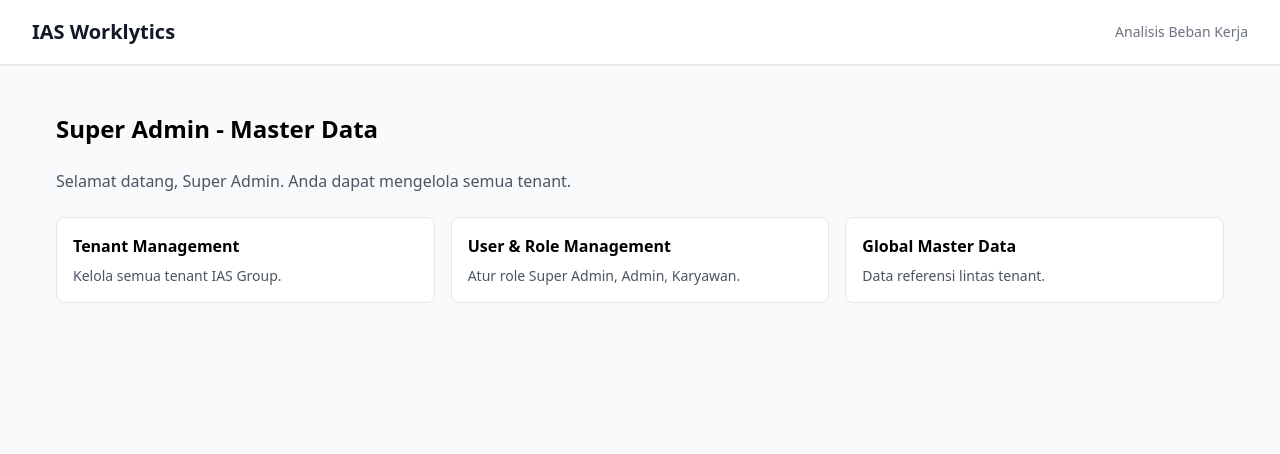
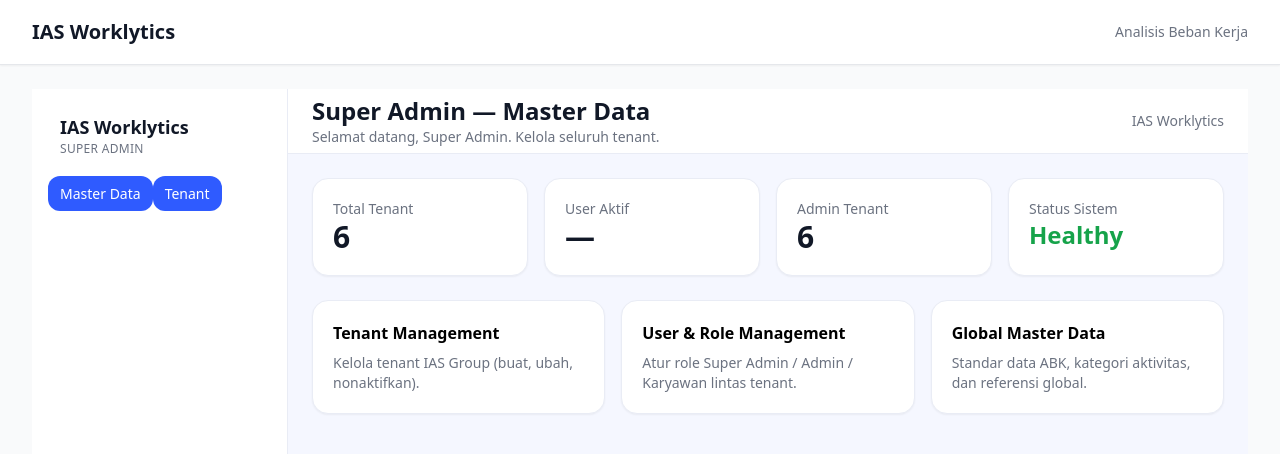
Before and after one commit to appaldyt/ias-worklytics, a Next.js app in the folder frontend/: page /super-admin/master-data in a window 1280 px wide. Shown: the top 454 px of the page. Built offline with nearby package versions, Linux system fonts and the light colour scheme.

Commit message:
feat: apply dashboard style system and app shell

```diff
--- a/frontend/src/app/admin/master-data/page.tsx
+++ b/frontend/src/app/admin/master-data/page.tsx
@@ -1,6 +1,7 @@
 'use client'
 
 import { useEffect, useState } from 'react'
+import AppShell from '@/components/AppShell'
 
 export default function AdminMasterDataPage() {
   const [tenantName, setTenantName] = useState('Tenant')
@@ -16,24 +17,40 @@ export default function AdminMasterDataPage() {
   }, [])
 
   return (
-    <main className="max-w-7xl mx-auto p-6 space-y-6">
-      <h1 className="text-2xl font-bold">Admin - Master Data</h1>
-      <p className="text-gray-600">Anda mengelola master data untuk: {tenantName}</p>
+    <AppShell role="admin" title="Admin — Master Data" subtitle={`Kelola master data untuk ${tenantName}`}>
+      <div className="grid grid-cols-1 md:grid-cols-2 xl:grid-cols-4 gap-4">
+        <div className="panel-card">
+          <p className="muted">Total Karyawan</p>
+          <p className="kpi-value">—</p>
+        </div>
+        <div className="panel-card">
+          <p className="muted">Departemen</p>
+          <p className="kpi-value">—</p>
+        </div>
+        <div className="panel-card">
+          <p className="muted">Template ABK</p>
+          <p className="kpi-value">—</p>
+        </div>
+        <div className="panel-card">
+          <p className="muted">Status Tenant</p>
+          <p className="text-2xl font-bold text-green-600">Active</p>
+        </div>
+      </div>
 
       <div className="grid md:grid-cols-3 gap-4">
-        <section className="bg-white border rounded-lg p-4">
+        <section className="panel-card">
           <h2 className="font-semibold mb-2">Departemen</h2>
-          <p className="text-sm text-gray-600">Kelola struktur departemen tenant.</p>
+          <p className="muted">Kelola struktur departemen tenant.</p>
         </section>
-        <section className="bg-white border rounded-lg p-4">
+        <section className="panel-card">
           <h2 className="font-semibold mb-2">Karyawan</h2>
-          <p className="text-sm text-gray-600">Kelola data karyawan tenant.</p>
+          <p className="muted">Kelola data karyawan tenant.</p>
         </section>
-        <section className="bg-white border rounded-lg p-4">
+        <section className="panel-card">
           <h2 className="font-semibold mb-2">Template ABK</h2>
-          <p className="text-sm text-gray-600">Atur template kerja ABK tenant.</p>
+          <p className="muted">Atur format kertas kerja ABK tenant.</p>
         </section>
       </div>
-    </main>
+    </AppShell>
   )
 }
--- a/frontend/src/app/globals.css
+++ b/frontend/src/app/globals.css
@@ -10,14 +10,26 @@
 
 @layer components {
   .btn {
-    @apply px-4 py-2 rounded-md font-medium focus:outline-none focus:ring-2 focus:ring-offset-2;
+    @apply px-4 py-2 rounded-xl font-medium focus:outline-none focus:ring-2 focus:ring-offset-2 transition;
   }
 
   .btn-primary {
-    @apply bg-blue-600 text-white hover:bg-blue-700 focus:ring-blue-500;
+    @apply bg-brand-500 text-white hover:bg-brand-600 focus:ring-brand-500;
   }
 
   .btn-secondary {
-    @apply bg-gray-200 text-gray-900 hover:bg-gray-300 focus:ring-gray-500;
+    @apply bg-gray-100 text-gray-900 hover:bg-gray-200 focus:ring-gray-400;
+  }
+
+  .panel-card {
+    @apply bg-surface border border-soft rounded-2xl shadow-sm p-5;
+  }
+
+  .kpi-value {
+    @apply text-3xl font-bold text-primaryText;
+  }
+
+  .muted {
+    @apply text-sm text-secondaryText;
   }
 }
--- a/frontend/src/app/karyawan/abk-worksheet/page.tsx
+++ b/frontend/src/app/karyawan/abk-worksheet/page.tsx
@@ -1,6 +1,7 @@
 'use client'
 
 import { useEffect, useState } from 'react'
+import AppShell from '@/components/AppShell'
 
 export default function KaryawanABKWorksheetPage() {
   const [userName, setUserName] = useState('Karyawan')
@@ -16,22 +17,19 @@ export default function KaryawanABKWorksheetPage() {
   }, [])
 
   return (
-    <main className="max-w-5xl mx-auto p-6 space-y-6">
-      <h1 className="text-2xl font-bold">Kertas Kerja ABK</h1>
-      <p className="text-gray-600">Halo {userName}, isi kertas kerja ABK Anda di sini.</p>
+    <AppShell role="karyawan" title="Kertas Kerja ABK" subtitle={`Halo ${userName}, isi aktivitas kerja Anda.`}>
+      <section className="panel-card space-y-3 max-w-3xl">
+        <label className="block text-sm font-medium text-primaryText">Nama Aktivitas</label>
+        <input className="w-full border border-soft rounded-xl px-3 py-2 focus:outline-none focus:ring-2 focus:ring-brand-500" placeholder="Contoh: Penyusunan laporan operasional" />
 
-      <section className="bg-white border rounded-lg p-4 space-y-3">
-        <label className="block text-sm font-medium">Nama Aktivitas</label>
-        <input className="w-full border rounded px-3 py-2" placeholder="Contoh: Penyusunan laporan operasional" />
+        <label className="block text-sm font-medium text-primaryText">Durasi (jam)</label>
+        <input type="number" className="w-full border border-soft rounded-xl px-3 py-2 focus:outline-none focus:ring-2 focus:ring-brand-500" placeholder="Contoh: 2" />
 
-        <label className="block text-sm font-medium">Durasi (jam)</label>
-        <input type="number" className="w-full border rounded px-3 py-2" placeholder="Contoh: 2" />
+        <label className="block text-sm font-medium text-primaryText">Output</label>
+        <textarea className="w-full border border-soft rounded-xl px-3 py-2 focus:outline-none focus:ring-2 focus:ring-brand-500" rows={4} placeholder="Hasil kerja / output aktivitas"></textarea>
 
-        <label className="block text-sm font-medium">Output</label>
-        <textarea className="w-full border rounded px-3 py-2" rows={4} placeholder="Hasil kerja / output aktivitas"></textarea>
-
-        <button className="bg-blue-600 text-white px-4 py-2 rounded hover:bg-blue-700">Simpan Kertas Kerja</button>
+        <button className="btn btn-primary">Simpan Kertas Kerja</button>
       </section>
-    </main>
+    </AppShell>
   )
 }
--- a/frontend/src/app/super-admin/master-data/page.tsx
+++ b/frontend/src/app/super-admin/master-data/page.tsx
@@ -1,6 +1,7 @@
 'use client'
 
 import { useEffect, useState } from 'react'
+import AppShell from '@/components/AppShell'
 
 export default function SuperAdminMasterDataPage() {
   const [userName, setUserName] = useState('Super Admin')
@@ -16,24 +17,44 @@ export default function SuperAdminMasterDataPage() {
   }, [])
 
   return (
-    <main className="max-w-7xl mx-auto p-6 space-y-6">
-      <h1 className="text-2xl font-bold">Super Admin - Master Data</h1>
-      <p className="text-gray-600">Selamat datang, {userName}. Anda dapat mengelola semua tenant.</p>
+    <AppShell
+      role="super_admin"
+      title="Super Admin — Master Data"
+      subtitle={`Selamat datang, ${userName}. Kelola seluruh tenant.`}
+    >
+      <div className="grid grid-cols-1 md:grid-cols-2 xl:grid-cols-4 gap-4">
+        <div className="panel-card">
+          <p className="muted">Total Tenant</p>
+          <p className="kpi-value">6</p>
+        </div>
+        <div className="panel-card">
+          <p className="muted">User Aktif</p>
+          <p className="kpi-value">—</p>
+        </div>
+        <div className="panel-card">
+          <p className="muted">Admin Tenant</p>
+          <p className="kpi-value">6</p>
+        </div>
+        <div className="panel-card">
+          <p className="muted">Status Sistem</p>
+          <p className="text-2xl font-bold text-green-600">Healthy</p>
+        </div>
+      </div>
 
       <div className="grid md:grid-cols-3 gap-4">
-        <section className="bg-white border rounded-lg p-4">
+        <section className="panel-card">
           <h2 className="font-semibold mb-2">Tenant Management</h2>
-          <p className="text-sm text-gray-600">Kelola semua tenant IAS Group.</p>
+          <p className="muted">Kelola tenant IAS Group (buat, ubah, nonaktifkan).</p>
         </section>
-        <section className="bg-white border rounded-lg p-4">
+        <section className="panel-card">
           <h2 className="font-semibold mb-2">User & Role Management</h2>
-          <p className="text-sm text-gray-600">Atur role Super Admin, Admin, Karyawan.</p>
+          <p className="muted">Atur role Super Admin / Admin / Karyawan lintas tenant.</p>
         </section>
-        <section className="bg-white border rounded-lg p-4">
+        <section className="panel-card">
           <h2 className="font-semibold mb-2">Global Master Data</h2>
-          <p className="text-sm text-gray-600">Data referensi lintas tenant.</p>
+          <p className="muted">Standar data ABK, kategori aktivitas, dan referensi global.</p>
         </section>
       </div>
-    </main>
+    </AppShell>
   )
 }
--- /dev/null
+++ b/frontend/src/components/AppShell.tsx
@@ -0,0 +1,76 @@
+'use client'
+
+import Link from 'next/link'
+import { usePathname } from 'next/navigation'
+
+type AppShellProps = {
+  role: 'super_admin' | 'admin' | 'karyawan'
+  title: string
+  subtitle?: string
+  children: React.ReactNode
+}
+
+const menuByRole: Record<AppShellProps['role'], { label: string; href: string }[]> = {
+  super_admin: [
+    { label: 'Master Data', href: '/super-admin/master-data' },
+    { label: 'Tenant', href: '/super-admin/master-data' },
+  ],
+  admin: [
+    { label: 'Master Data', href: '/admin/master-data' },
+    { label: 'Karyawan', href: '/admin/master-data' },
+  ],
+  karyawan: [
+    { label: 'Kertas Kerja ABK', href: '/karyawan/abk-worksheet' },
+  ],
+}
+
+export default function AppShell({ role, title, subtitle, children }: AppShellProps) {
+  const pathname = usePathname()
+  const menus = menuByRole[role]
+
+  return (
+    <div className="min-h-screen bg-app">
+      <div className="flex">
+        <aside className="hidden md:flex w-64 min-h-screen bg-white border-r border-soft p-4 flex-col">
+          <div className="px-3 py-2 mb-4">
+            <h2 className="text-lg font-semibold text-primaryText">IAS Worklytics</h2>
+            <p className="text-xs text-secondaryText uppercase tracking-wide">{role.replace('_', ' ')}</p>
+          </div>
+
+          <nav className="space-y-1">
+            {menus.map((menu) => {
+              const active = pathname === menu.href
+              return (
+                <Link
+                  key={menu.href + menu.label}
+                  href={menu.href}
+                  className={`px-3 py-2 rounded-xl text-sm font-medium transition ${
+                    active
+                      ? 'bg-brand-500 text-white'
+                      : 'text-secondaryText hover:bg-brand-soft hover:text-brand-600'
+                  }`}
+                >
+                  {menu.label}
+                </Link>
+              )
+            })}
+          </nav>
+        </aside>
+
+        <div className="flex-1 min-w-0">
+          <header className="sticky top-0 z-10 bg-white/95 backdrop-blur border-b border-soft">
+            <div className="px-4 md:px-6 h-16 flex items-center justify-between">
+              <div>
+                <h1 className="text-xl md:text-2xl font-semibold text-primaryText">{title}</h1>
+                {subtitle ? <p className="text-sm text-secondaryText">{subtitle}</p> : null}
+              </div>
+              <div className="text-xs md:text-sm text-secondaryText">IAS Worklytics</div>
+            </div>
+          </header>
+
+          <main className="p-4 md:p-6 space-y-6">{children}</main>
+        </div>
+      </div>
+    </div>
+  )
+}
--- a/frontend/tailwind.config.js
+++ b/frontend/tailwind.config.js
@@ -13,7 +13,17 @@ module.exports = {
           500: '#3b82f6',
           600: '#2563eb',
           700: '#1d4ed8',
-        }
+        },
+        app: '#F5F7FF',
+        surface: '#FFFFFF',
+        soft: '#E9ECF5',
+        primaryText: '#111827',
+        secondaryText: '#6B7280',
+        brand: {
+          500: '#2F5BFF',
+          600: '#204BEB',
+          soft: '#EEF3FF',
+        },
       }
     },
   },
```
